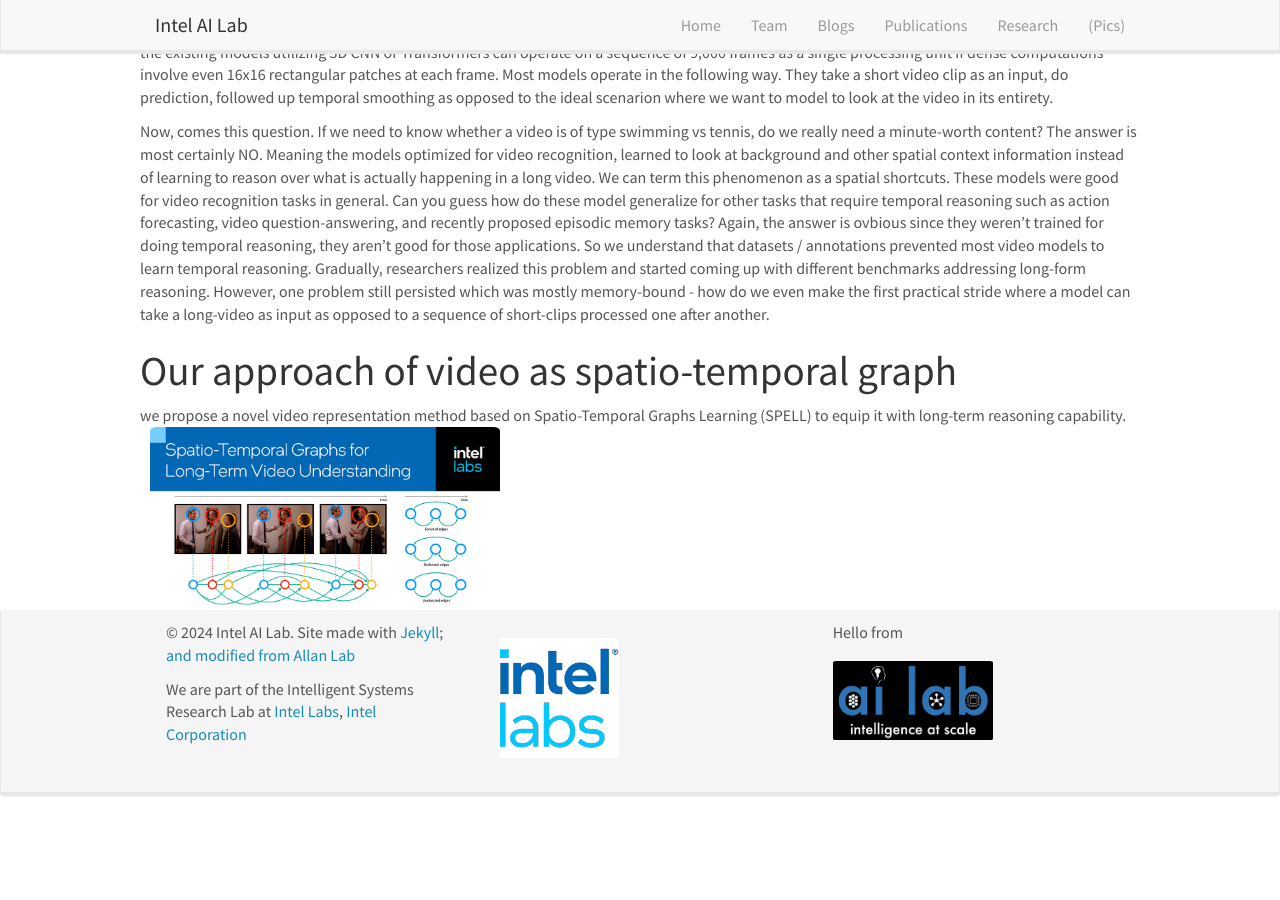
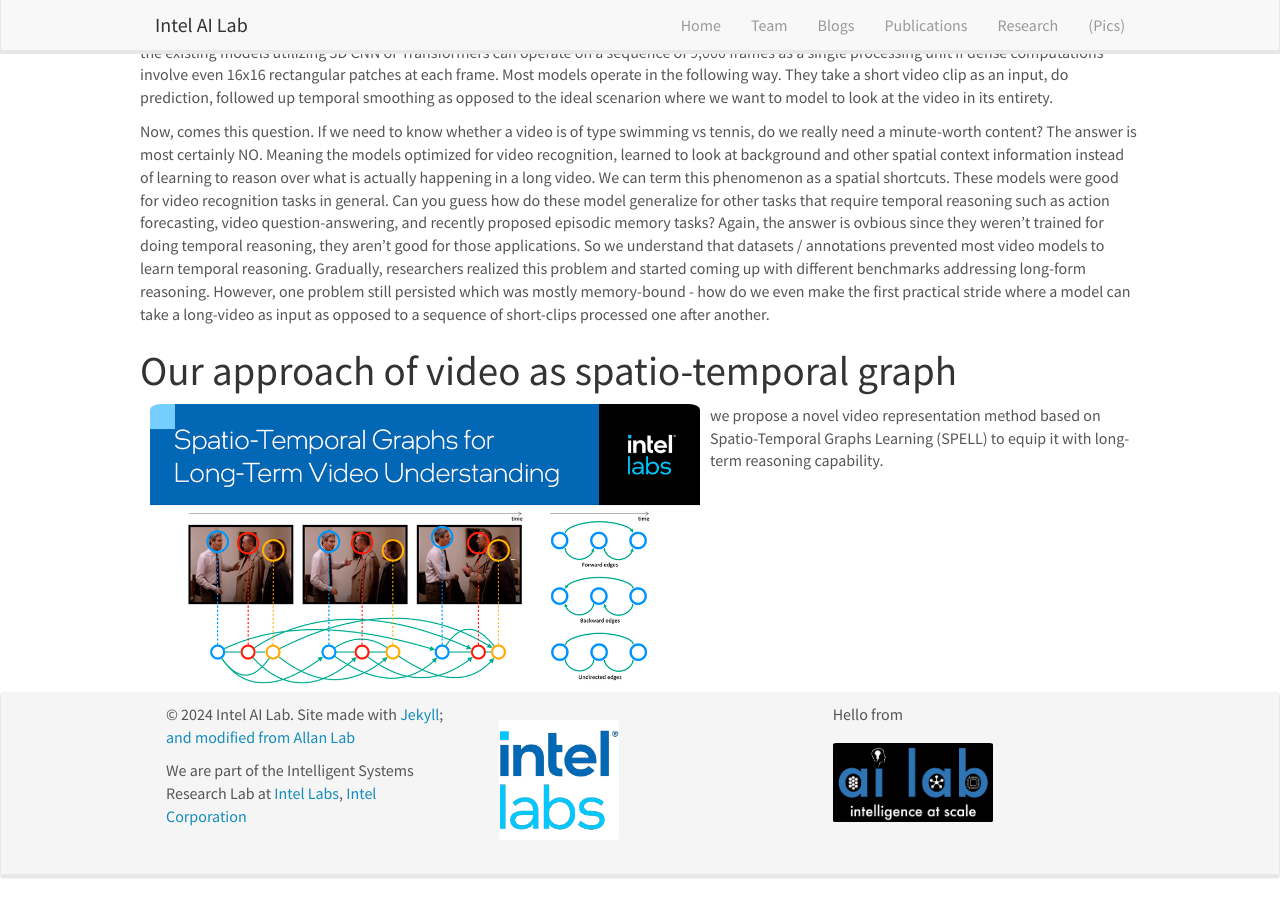
Before and after one commit to intelailabpage/intelailabpage.github.io, a Jekyll site: the page built from _posts/2024-04-16-longformvideoseries-part1.md, in a window 1280 px wide and 900 px high, scrolled down 1183 px. Built offline with Jekyll 4.4.1, drawn with Linux system fonts in a browser that asks for light colours; nearby versions of some CDN libraries; comment, search, counter and statistics services are not loaded; before the commit the page ends 2001 px from its top, so only the background shows below that.

Commit message:
Update 2024-04-16-longformvideoseries-part1.md

```diff
--- a/_posts/2024-04-16-longformvideoseries-part1.md
+++ b/_posts/2024-04-16-longformvideoseries-part1.md
@@ -32,5 +32,6 @@ Now, comes this question. If we need to know whether a video is of type swimming
 
 
 # Our approach of video as spatio-temporal graph #
+
+![]({{ site.url }}{{ site.baseurl }}/images/pubpic/spell.png){: style="width: 550px; float: left; margin: 0px 10px"}
 we propose a novel video representation method based on Spatio-Temporal Graphs Learning (SPELL) to equip it with long-term reasoning capability.
-![]({{ site.url }}{{ site.baseurl }}/images/pubpic/spell.png){: style="width: 350px; float: left; margin: 0px 10px"}
```
